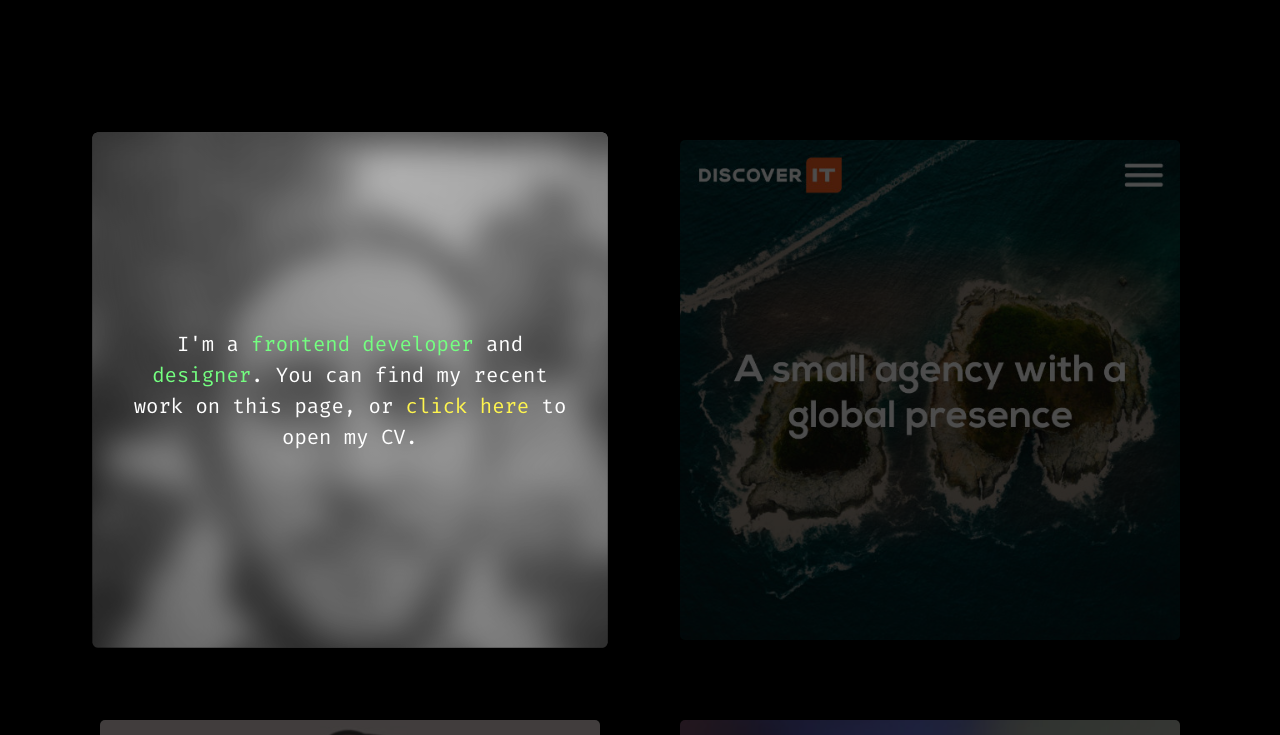
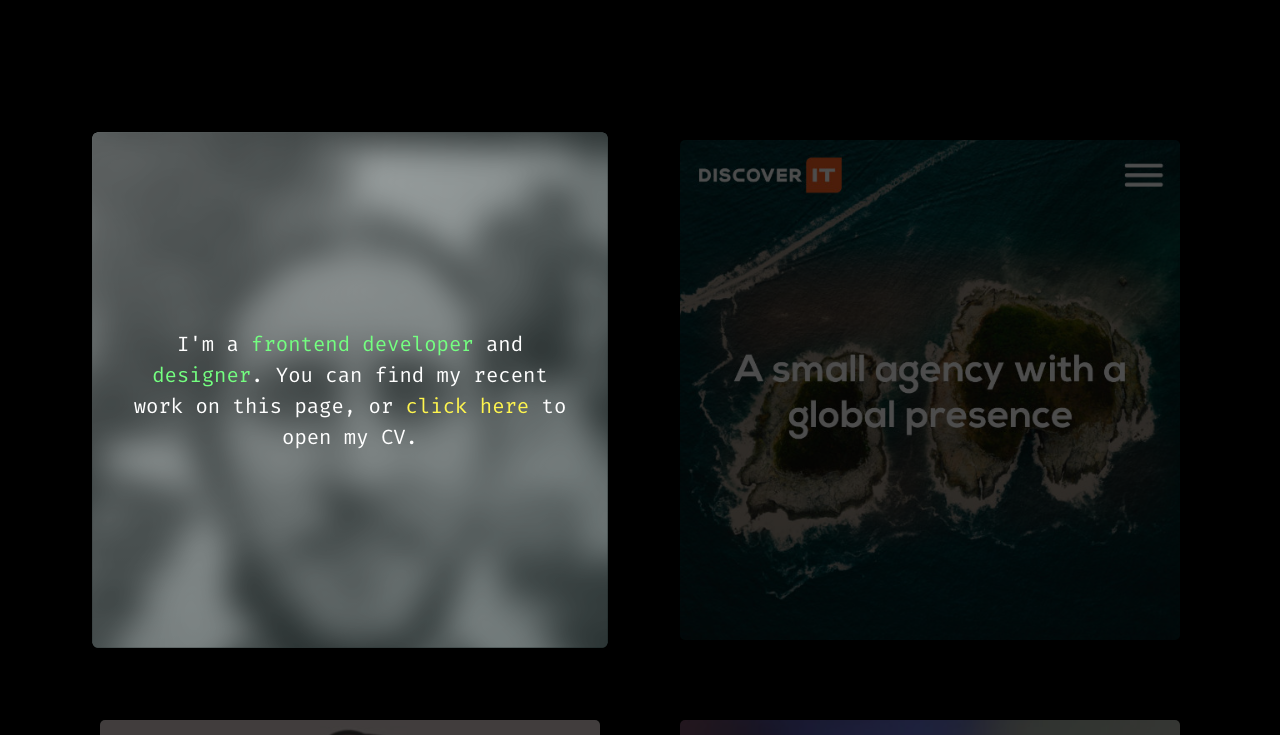
Before and after one commit to domb5041/homepage-3, a Vue app: page / in a window 1280 px wide. Shown: the top 735 px of the page. Built offline with nearby package versions, Linux system fonts and the light colour scheme.

Commit message:
dynamic hover radial gradient

```diff
--- a/src/App.vue
+++ b/src/App.vue
@@ -9,7 +9,10 @@
 				@click="clickProject($event)"
 				@mousemove="mousePosition($event)"
 			>
-				<div class="inner">
+				<div
+					class="inner"
+					:style="`background: radial-gradient(at ${panda.x}px ${panda.y}px, azure, darkslategrey)`"
+				>
 					<img class="image" :src="imgUrl(project.image)" :alt="project.description">
 					<div class="details">
 						<p class="text" v-html="project.description"></p>
@@ -44,14 +47,28 @@
 				newActive.classList.add("active");
 
 				this.lastActiveId = newId;
+
+				this.mousePosition(event);
 			},
 			mousePosition(event) {
-				console.log(event.pageX + "," + event.pageY);
+				let element = document
+					.getElementById(event.currentTarget.id)
+					.getBoundingClientRect();
+
+				if (event.currentTarget.id == this.lastActiveId) {
+					this.panda.x = parseFloat(
+						event.pageX - (element.left + window.scrollX + 40)
+					);
+					this.panda.y = parseFloat(
+						event.pageY - (element.top + window.scrollY + 40)
+					);
+				}
 			}
 		},
 		data() {
 			return {
 				lastActiveId: "project-0",
+				panda: { x: 0, y: 0 },
 				projects: [
 					{
 						description:
@@ -256,7 +273,7 @@
 			opacity: 1;
 			transform: scale(1.03);
 			cursor: default;
-			background: radial-gradient(at 60% 40px, white, silver, transparent);
+			// background: radial-gradient(at 60% 40px, white, silver, transparent);
 			.image {
 				filter: blur(10px);
 				opacity: 0.6;
```
